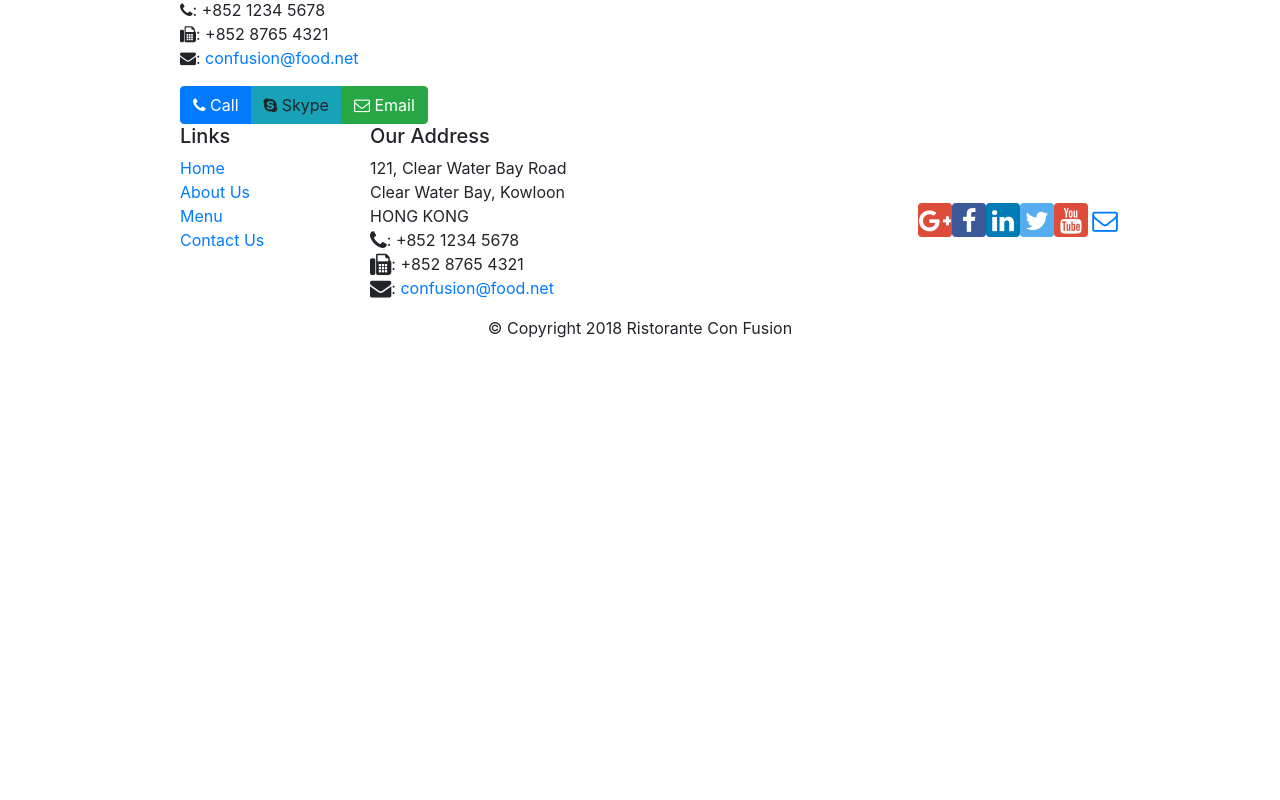
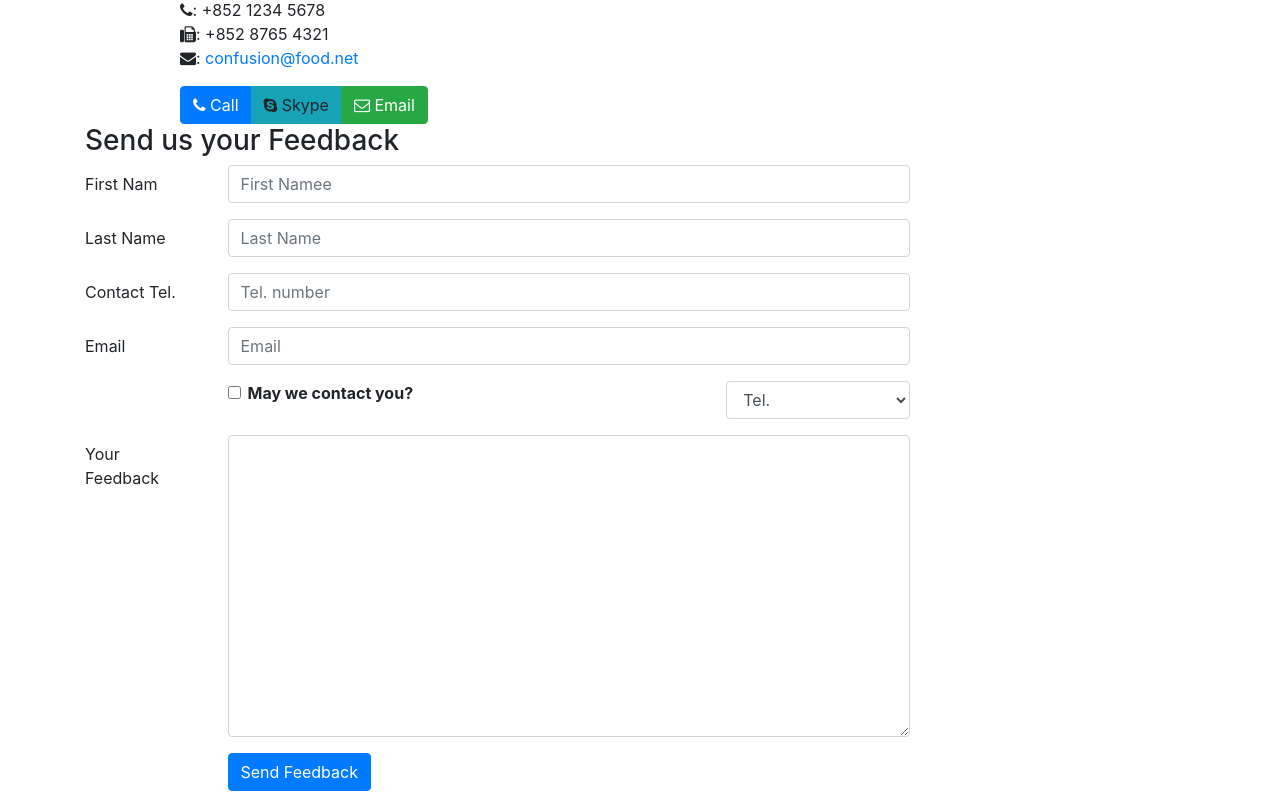
Before and after one commit to prabuasr/git-confusion, a React (Create React App) app: page /contactus in a window 1280 px wide. Shown: the part 640-1440 px from the top of the page. Before the commit the page ends 996 px from the top, so only its background shows below. Built offline with nearby package versions, Linux system fonts and the light colour scheme.

Commit message:
cntrl form

```diff
--- a/src/components/AboutComponent.js
+++ b/src/components/AboutComponent.js
@@ -22,8 +22,6 @@
 
 
 }
-
-
 
 function About(props) {
     const leaders = props.leaders.map((ldr) => {
@@ -90,7 +88,7 @@
                 <div className="container">
           <div className="row">
             <Media list>
-                {leaders}
+               {leaders}
             </Media>
           </div>
         </div>
--- a/src/components/ContactComponent.js
+++ b/src/components/ContactComponent.js
@@ -1,12 +1,48 @@
-import React from 'react';
-import { Breadcrumb, BreadcrumbItem } from 'reactstrap';
+import React, { Component } from 'react';
+import { Breadcrumb, BreadcrumbItem,
+    Button, Form, FormGroup, Label, Input, Col } from 'reactstrap';
+
 import { Link } from 'react-router-dom';
 
-function Contact(props) {
-    return(
+class Contact extends Component {
+    constructor(props) {
+        super(props);
+
+        this.state = {
+            firstname: '',
+            lastname: '',
+            telnum: '',
+            email: '',
+            agree: false,
+            contactType: 'Tel.',
+            message: ''
+        };
+
+        this.handleInputChange = this.handleInputChange.bind(this);
+        this.handleSubmit = this.handleSubmit.bind(this);
+
+    }
+
+    handleInputChange(event) {
+        const target = event.target;
+        const value = target.type === 'checkbox' ? target.checked : target.value;
+        const name = target.name;
+
+        this.setState({
+          [name]: value
+        });
+    }
+
+    handleSubmit(event) {
+        console.log('Current State is: ' + JSON.stringify(this.state));
+        alert('Current State is: ' + JSON.stringify(this.state));
+        event.preventDefault();
+    }
+    render() {
+
+        return (
 
         <div className="container">
-
 <div className="row">
                 <Breadcrumb>
                     <BreadcrumbItem><Link to="/home">Home</Link></BreadcrumbItem>
@@ -43,8 +79,96 @@
                     </div>
                 </div>
             </div>
-        </div>
-    );
+
+
+
+<div className="row row-content">
+                   <div className="col-12">
+                      <h3>Send us your Feedback</h3>
+                   </div>
+                    <div className="col-12 col-md-9">
+                        <Form onSubmit={this.handleSubmit}>
+                            <FormGroup row>
+                                <Label htmlFor="firstname" md={2}>First Nam</Label>
+                                <Col md={10}>
+                                    <Input type="text" id="firstname" name="firstname"
+                                        placeholder="First Namee"
+                                        value={this.state.firstname}
+                                        onChange={this.handleInputChange} />
+                                </Col>
+                            </FormGroup>
+                            <FormGroup row>
+                                <Label htmlFor="lastname" md={2}>Last Name</Label>
+                                <Col md={10}>
+                                    <Input type="text" id="lastname" name="lastname"
+                                        placeholder="Last Name"
+                                        value={this.state.lastname}
+                                        onChange={this.handleInputChange} />
+                                </Col>
+                            </FormGroup>
+                            <FormGroup row>
+                            <Label htmlFor="telnum" md={2}>Contact Tel.</Label>
+                                <Col md={10}>
+                                    <Input type="tel" id="telnum" name="telnum"
+                                        placeholder="Tel. number"
+                                        value={this.state.telnum}
+                                        onChange={this.handleInputChange} />
+                                </Col>
+                            </FormGroup>
+                            <FormGroup row>
+                                <Label htmlFor="email" md={2}>Email</Label>
+                                <Col md={10}>
+                                    <Input type="email" id="email" name="email"
+                                        placeholder="Email"
+                                        value={this.state.email}
+                                        onChange={this.handleInputChange} />
+                                </Col>
+                            </FormGroup>
+                            <FormGroup row>
+                                <Col md={{size: 6, offset: 2}}>
+                                    <FormGroup check>
+                                        <Label check>
+                                            <Input type="checkbox"
+                                                name="agree"
+                                                checked={this.state.agree}
+                                                onChange={this.handleInputChange} /> {' '}
+                                            <strong>May we contact you?</strong>
+                                        </Label>
+                                    </FormGroup>
+                                </Col>
+                                <Col md={{size: 3, offset: 1}}>
+                                    <Input type="select" name="contactType"
+                                            value={this.state.contactType}
+                                            onChange={this.handleInputChange}>
+                                        <option>Tel.</option>
+                                        <option>Email</option>
+                                    </Input>
+                                </Col>
+                            </FormGroup>
+                            <FormGroup row>
+                                <Label htmlFor="message" md={2}>Your Feedback</Label>
+                                <Col md={10}>
+                                    <Input type="textarea" id="message" name="message"
+                                        rows="12"
+                                        value={this.state.message}
+                                        onChange={this.handleInputChange}></Input>
+                                </Col>
+                            </FormGroup>
+                            <FormGroup row>
+                                <Col md={{size: 10, offset: 2}}>
+                                    <Button type="submit" color="primary">
+                                        Send Feedback
+                                    </Button>
+                                </Col>
+                            </FormGroup>
+                        </Form>
+                    </div>
+               </div>
+               </div>
+
+
+        );
+    }
 }
 
 export default Contact;
```
